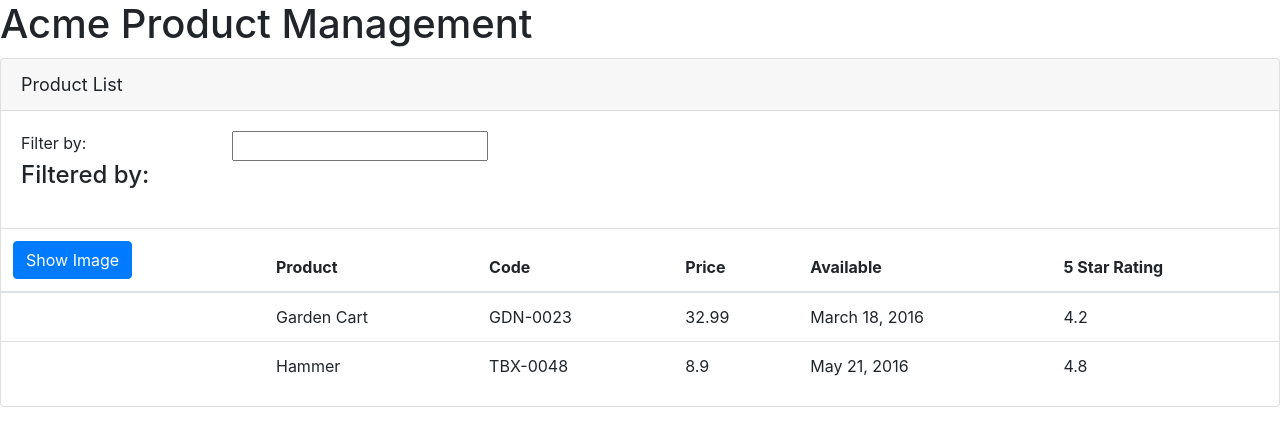
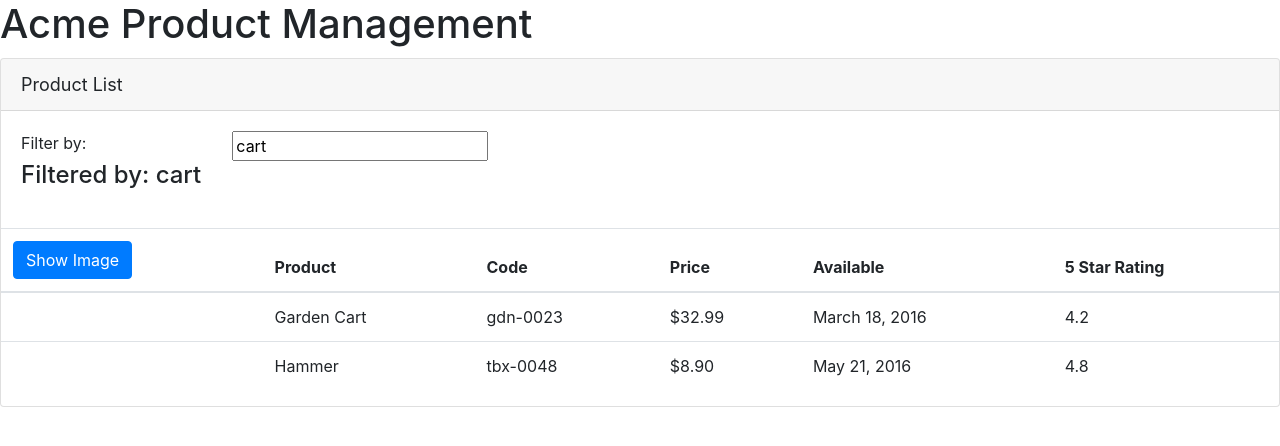
Before and after one commit to ersenbasaransen/angular-apm, an Angular app: page / in a window 1280 px wide. Shown: the top 446 px of the page. Built offline with nearby package versions, Linux system fonts and the light colour scheme.

Commit message:
Data Binding & Pipes

```diff
--- a/src/app/app.module.ts
+++ b/src/app/app.module.ts
@@ -1,5 +1,6 @@
 import { BrowserModule } from '@angular/platform-browser';
 import { NgModule } from '@angular/core';
+import { FormsModule } from "@angular/forms";
 
 import { AppComponent } from './app.component';
 import { ProductListComponent } from './products/product-list.component';
@@ -10,7 +11,9 @@ import { ProductListComponent } from './products/product-list.component';
     ProductListComponent
   ],
   imports: [
-    BrowserModule
+    BrowserModule,
+    FormsModule
+
   ],
   bootstrap: [AppComponent]
 })
--- a/src/app/products/product-list.component.html
+++ b/src/app/products/product-list.component.html
@@ -7,12 +7,13 @@
         <div class='row'>
             <div class='col-md-2'>Filter by:</div>
             <div class='col-md-4'>
-                <input type='text'/>
+                <input type='text'
+                [(ngModel)]='listFilter'/>
             </div>
         </div>
         <div class='row'>
             <div class='col-md-6'>
-                <h4>Filtered by: </h4>
+                <h4>Filtered by: {{listFilter}}</h4>
             </div>
         </div>
     </div>
@@ -22,8 +23,9 @@
             <thead>
                 <tr>
                     <th>
-                        <button class='btn btn-primary'>
-                            Show Image
+                        <button class='btn btn-primary'
+                            (click)='toggleImage()'>
+                            {{showImage ? 'Hide' : 'Show '}} Image
                         </button>
                     </th>
                     <th>Product</th>
@@ -35,12 +37,18 @@
             </thead>
             <tbody>
                 <tr *ngFor='let product of products'>
-                    <td></td>
-                    <td>{{product.productName}}</td>
-                    <td>{{product.productCode}}</td>
-                    <td>{{product.price}}</td>
-                    <td>{{product.releaseDate}}</td>
-                    <td>{{product.starRating}}</td>
+                    <td>
+                        <img *ngIf='showImage'
+                        [src]='product.imageUrl'
+                        [title]='product.productName'
+                        [style.width.px]='imageWidth'
+                        [style.margin.px]='imageMargin'>
+                    </td>
+                    <td>{{ product.productName }}</td>
+                    <td>{{ product.productCode | lowercase }}</td>
+                    <td>{{ product.price | currency:'USD':symbol:'1.2-2' }}</td>
+                    <td>{{ product.releaseDate }}</td>
+                    <td>{{ product.starRating }}</td>
                 </tr>
             </tbody>
         </table>
--- a/src/app/products/product-list.component.ts
+++ b/src/app/products/product-list.component.ts
@@ -1,4 +1,5 @@
 import { Component } from "@angular/core";
+import { IProduct } from "./product";
 
 @Component({
     selector : 'pm-products',
@@ -6,7 +7,11 @@ import { Component } from "@angular/core";
 })
 export class ProductListComponent {
     pageTitle : string = 'Product List';
-    products : any[] = [
+    imageWidth: number = 50;
+    imageMargin: number = 2;
+    showImage: boolean = false;
+    listFilter: string = 'cart';
+    products : IProduct[] = [
         {
           "productId": 2,
           "productName": "Garden Cart",
@@ -28,4 +33,8 @@ export class ProductListComponent {
           "imageUrl": "https://openclipart.org/image/300px/svg_to_png/73/rejon_Hammer.png"
         }
       ];
+
+      toggleImage(): void {
+          this.showImage = !this.showImage;
+      }
 }
--- /dev/null
+++ b/src/app/products/product.ts
@@ -0,0 +1,10 @@
+export interface IProduct {
+    productId: number;
+    productName: string;
+    productCode: string;
+    releaseDate: string;
+    price: number;
+    description: string;
+    starRating: number;
+    imageUrl: string;
+}
```
